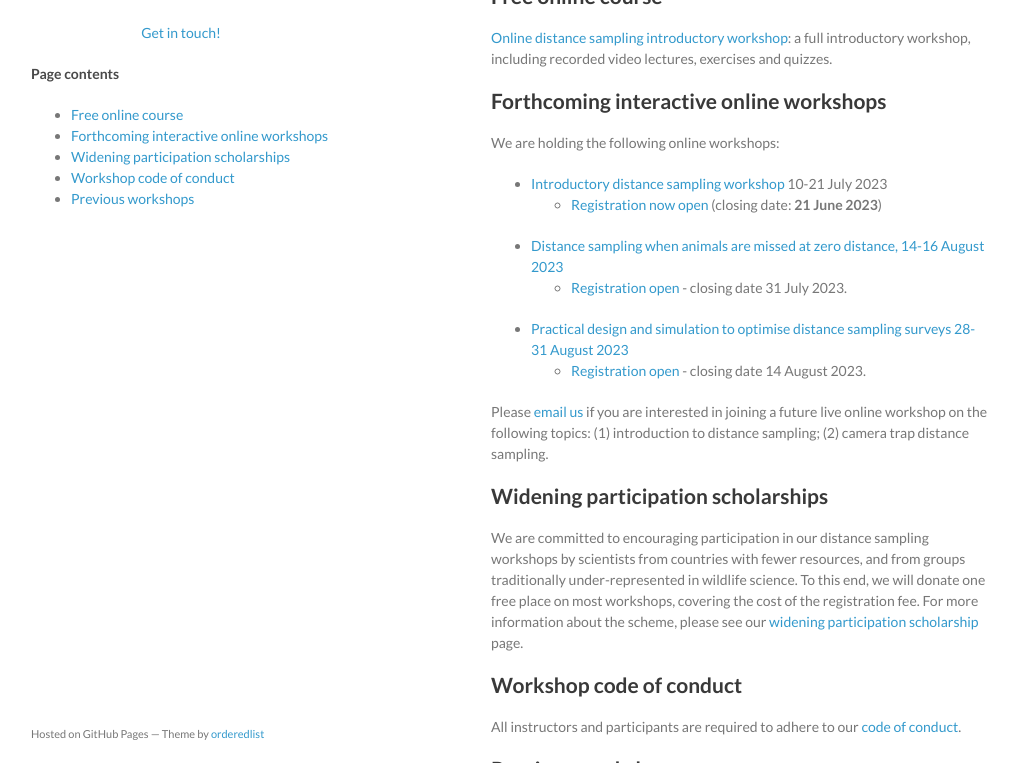
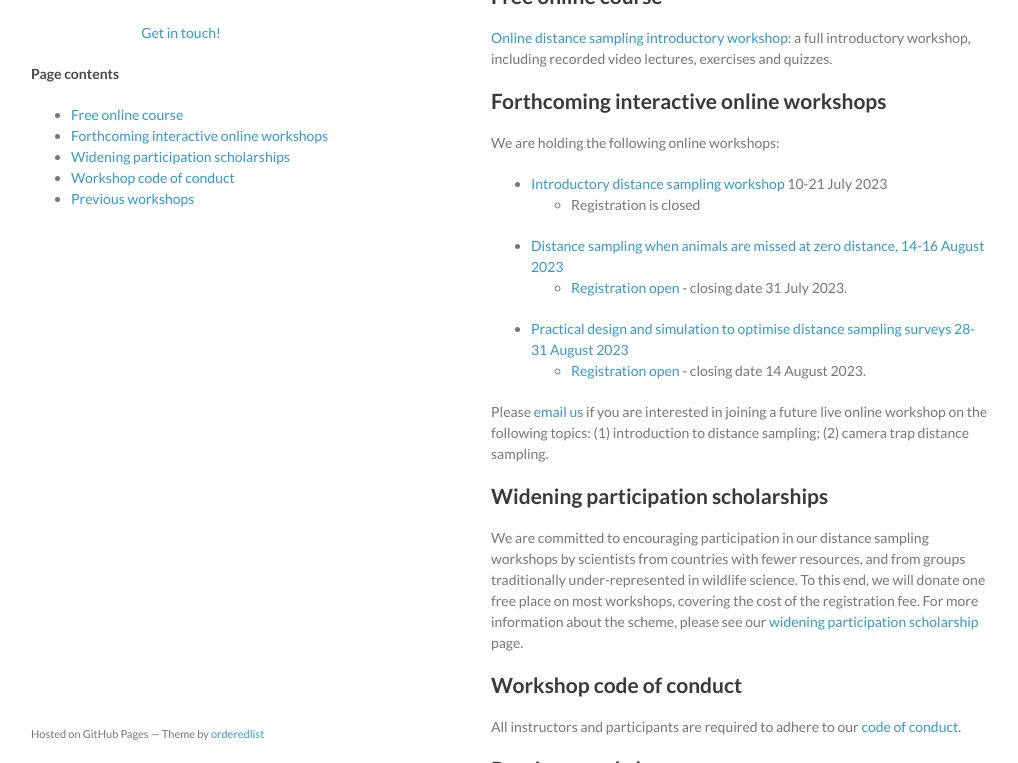
Before and after one commit to distanceworkshops/distanceworkshops.github.io, a Jekyll site: the page built from index.md, in a window 1280 px wide and 900 px high, cut to the strip 137-900 px from the top of the window. Shown: the whole strip, without its empty margins (129-1147 px from the left). Built offline with Jekyll 4.4.1, drawn with Linux system fonts in a browser that asks for light colours.

Commit message:
intro jul23 reg closed

```diff
--- a/index.md
+++ b/index.md
@@ -16,7 +16,7 @@ Here you can find content for distance sampling workshops including slides, exer
 We are holding the following online workshops:
 
 - [Introductory distance sampling workshop](intro-jul-2023) 10-21 July 2023
-  - [Registration now open](https://onlineshop.st-andrews.ac.uk/conferences-and-events/events/creem/online-live-workshop-introductory-distance-sampling-10th-21st-july-2023) (closing date: **21 June 2023**)
+  - Registration is closed
 - [Distance sampling when animals are missed at zero distance, 14-16 August 2023](https://workshops.distancesampling.org/mrds-aug-2023)
   - [Registration open](https://onlineshop.st-andrews.ac.uk/conferences-and-events/events/creem/online-workshop-distance-sampling-when-animals-are-missed-at-zero-distance-1416th-august-2023) - closing date 31 July 2023.
 - [Practical design and simulation to optimise distance sampling surveys 28-31 August 2023](https://workshops.distancesampling.org/design-aug-2023)
```
